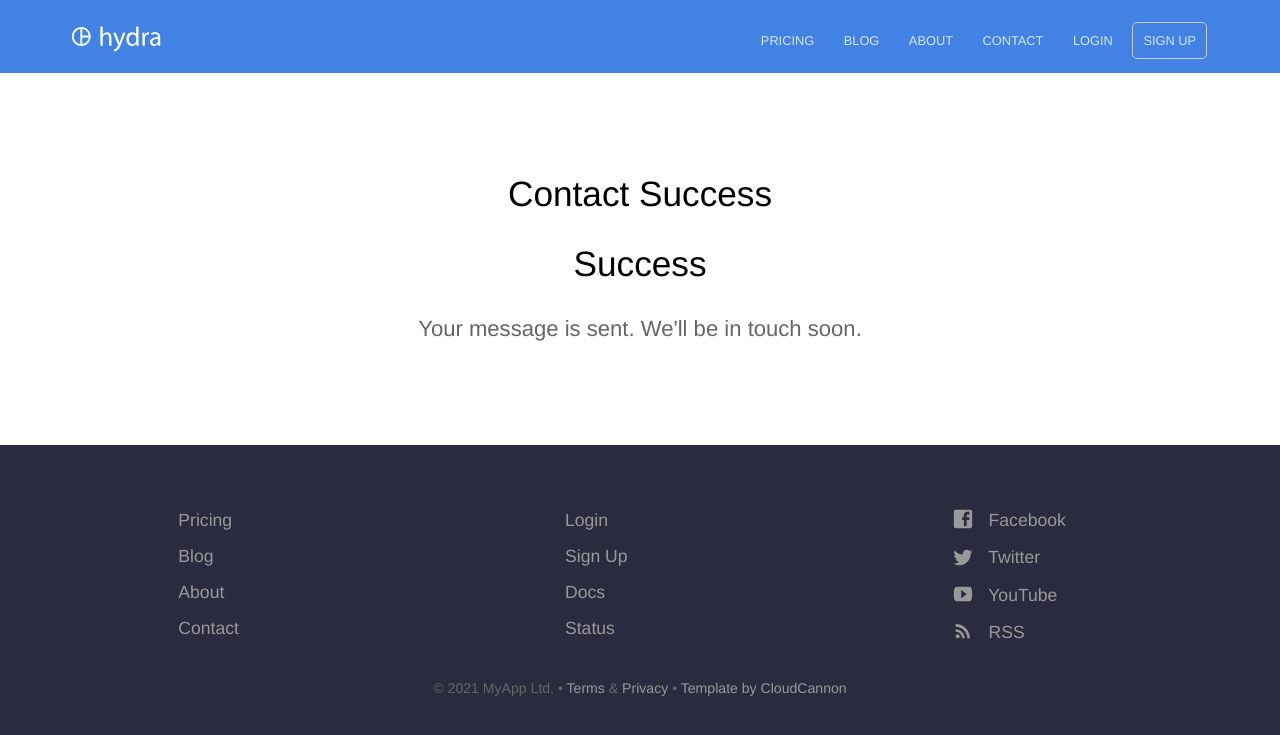
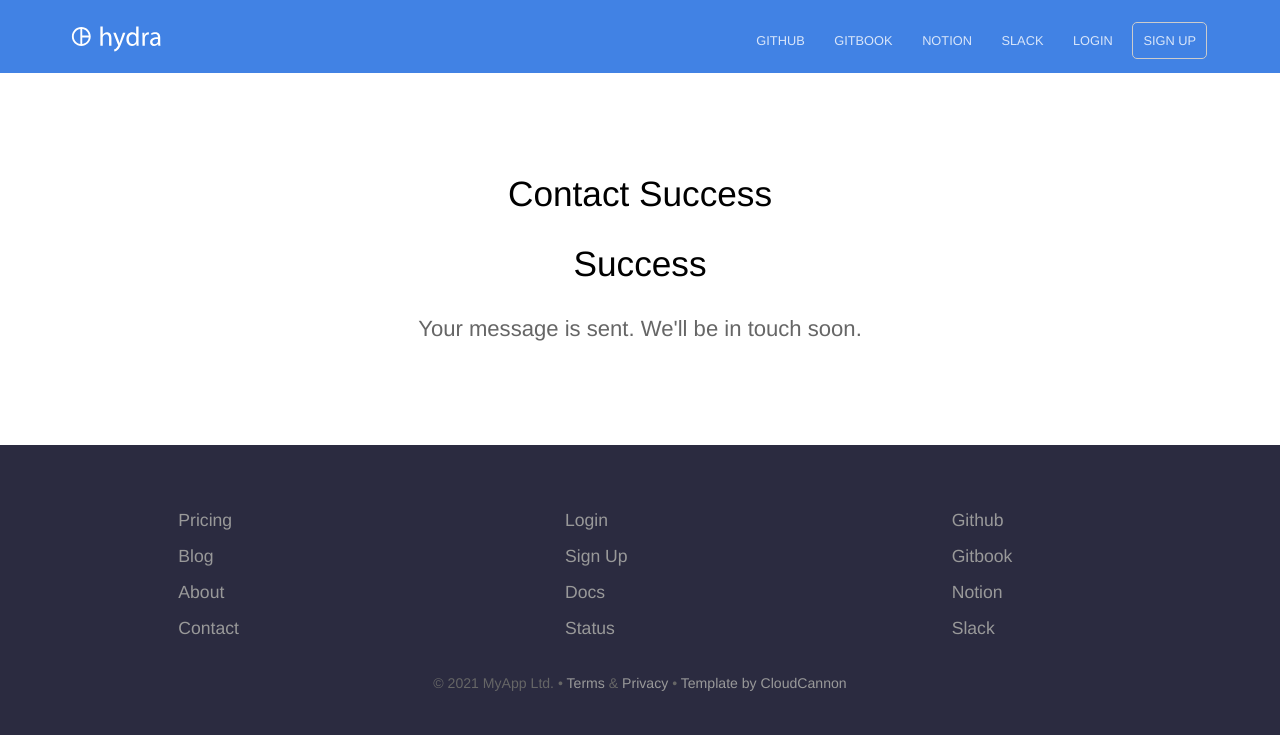
Before and after one commit to gatekeyper/gatekeyper.github.io, a Jekyll site: the page built from contact-success.html, in a window 1280 px wide. Shown: the top 735 px of the page. Built offline with Jekyll 4.4.1, drawn with Linux system fonts in a browser that asks for light colours.

Commit message:
Fix data

```diff
--- a/_config.yml
+++ b/_config.yml
@@ -11,7 +11,7 @@ disqus_shortname:
 
 # Values for the jekyll-seo-tag gem (https://github.com/jekyll/jekyll-seo-tag)
 logo: /siteicon.png
-description: Product marketing template for Jekyll.
+description: IoT를 활용한 스마트 자물쇠 솔루션 Gatekeyper
 author:
   name:
   email:
--- a/_data/footer.yml
+++ b/_data/footer.yml
@@ -1,12 +1,12 @@
 - links:
   - name: Pricing
-    link: /pricing/
+    link: /
   - name: Blog
-    link: /blog/
+    link: /
   - name: About
-    link: /about/
+    link: /
   - name: Contact
-    link: /contact/
+    link: /
 - links:
   - name: Login
     link: /
@@ -21,19 +21,19 @@
     link: /
     new_window: true
 - links:
-  - name: Facebook
-    link: https://facebook.com/cloudcannon/
+  - name: Github
+    link: "https://github.com/osamhack2021/IoT_GateKeyPer_Keeper"
     new_window: true
-    social_icon: Facebook
-  - name: Twitter
-    link: https://twitter.com/cloudcannon/
-    social_icon: Twitter
+    social_icon: Github
+  - name: Gitbook
+    link: "https://osam-gatekeyper.gitbook.io/gatekeyper/"
+    social_icon: Gitbook
     new_window: true
-  - name: YouTube
-    link: https://youtube.com/cloudcannon/
-    social_icon: YouTube
+  - name: Notion
+    link: "https://muddy-allosaurus-08e.notion.site/Gatekeyper-402bd2fad2244c1cb129c479f8ef488a"
+    social_icon: Notion
     new_window: true
-  - name: RSS
-    link: /feed.xml
-    social_icon: RSS
-    new_window: false
+  - name: Slack
+    link: "https://join.slack.com/t/gatekeyper/shared_invite/zt-wm2bj0nn-6biusY3775occ~cl0T93IQ"
+    social_icon: Slack
+    new_window: true
--- a/_data/navigation.yml
+++ b/_data/navigation.yml
@@ -1,17 +1,17 @@
-- name: Pricing
-  link: /pricing/
+- name: Github
+  link: "https://github.com/osamhack2021/IoT_GateKeyPer_Keeper"
+  new_window: true
+  highlight: false
+- name: Gitbook
+  link: "https://osam-gatekeyper.gitbook.io/gatekeyper/"
   new_window: false
   highlight: false
-- name: Blog
-  link: /blog/
+- name: Notion
+  link: "https://muddy-allosaurus-08e.notion.site/Gatekeyper-402bd2fad2244c1cb129c479f8ef488a"
   new_window: false
   highlight: false
-- name: About
-  link: /about/
-  new_window: false
-  highlight: false
-- name: Contact
-  link: /contact/
+- name: Slack
+  link: "https://join.slack.com/t/gatekeyper/shared_invite/zt-wm2bj0nn-6biusY3775occ~cl0T93IQ"
   new_window: false
   highlight: false
 - name: Login
```
